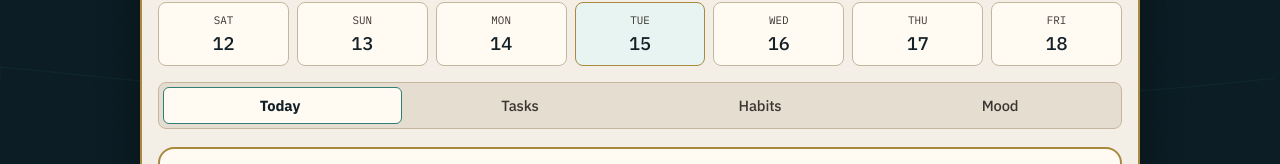
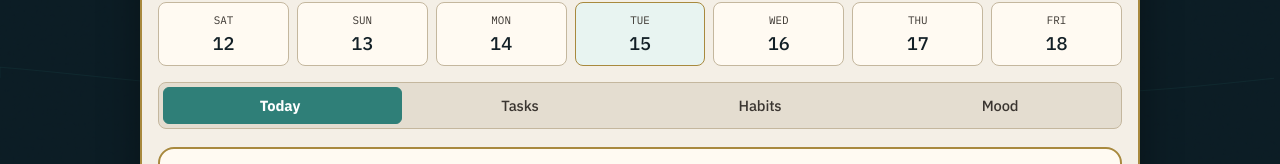
Before and after one commit to Btheriot83/buildgames-lunatask, a React (Vite) app: page / in a window 1280 px wide. Shown: the part 356-520 px from the top of the page. Built offline with nearby package versions, Linux system fonts and the light colour scheme.

Commit message:
r9: contrast solid active tab

```diff
--- a/src/index.css
+++ b/src/index.css
@@ -1787,3 +1787,16 @@ contrast
   padding: 14px 16px !important;
   gap: 12px !important;
 }
+
+/* r9 contrast: solid active tab (dream target) */
+.desk-paper .tabs-glider {
+  background: var(--seafoam-cta) !important;
+  border-color: var(--seafoam-cta) !important;
+}
+.desk-paper .tab-btn.is-active {
+  color: #ffffff !important;
+  font-weight: 700 !important;
+}
+.desk-paper .tab-btn:not(.is-active) {
+  color: #3a3530 !important;
+}
```
Also changed, not shown: gauntlet/workbench-r4.md (+7 -0 lines), gauntlet/shots-r4/r9-contrast-tabs.png (added).
